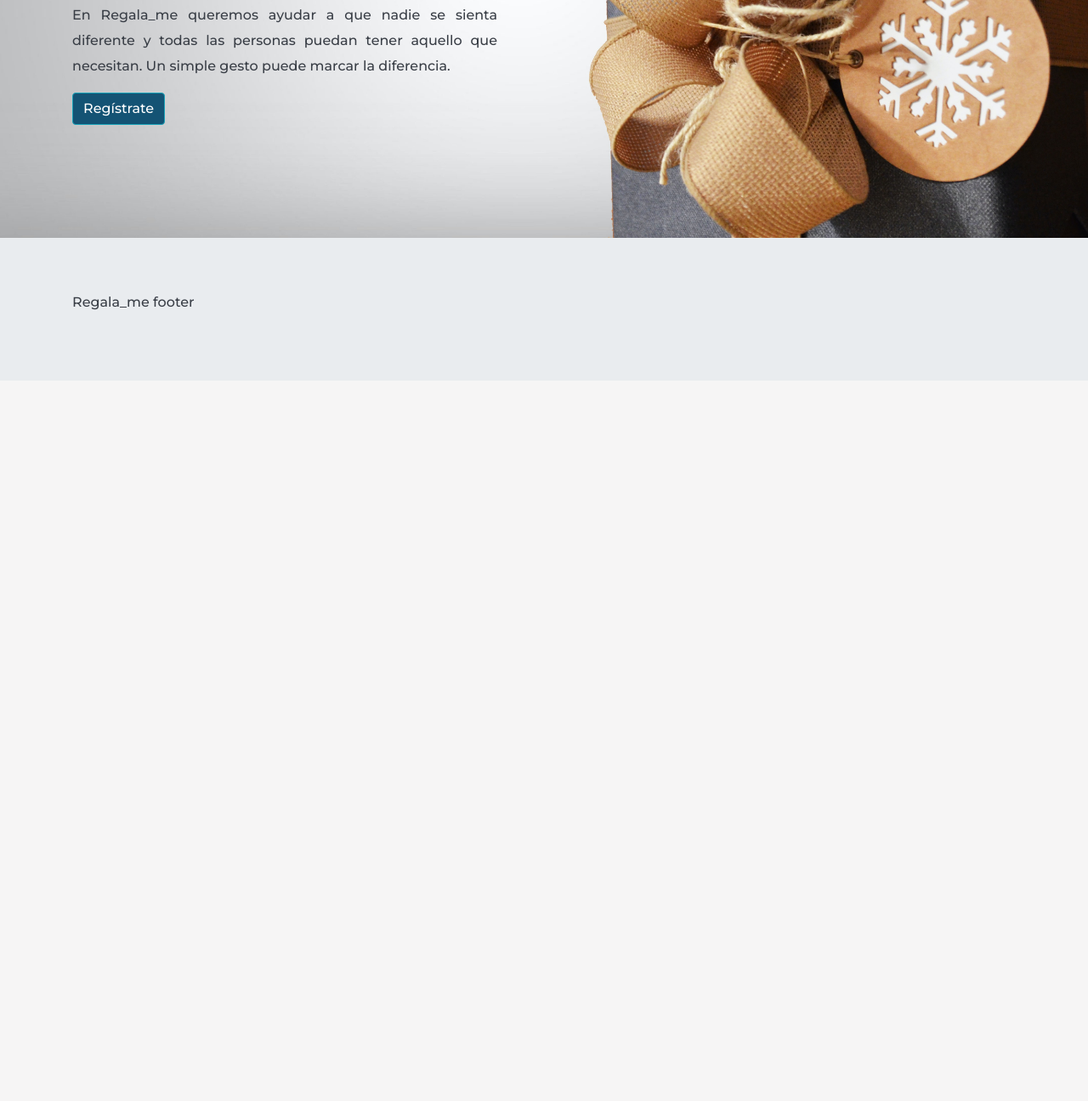
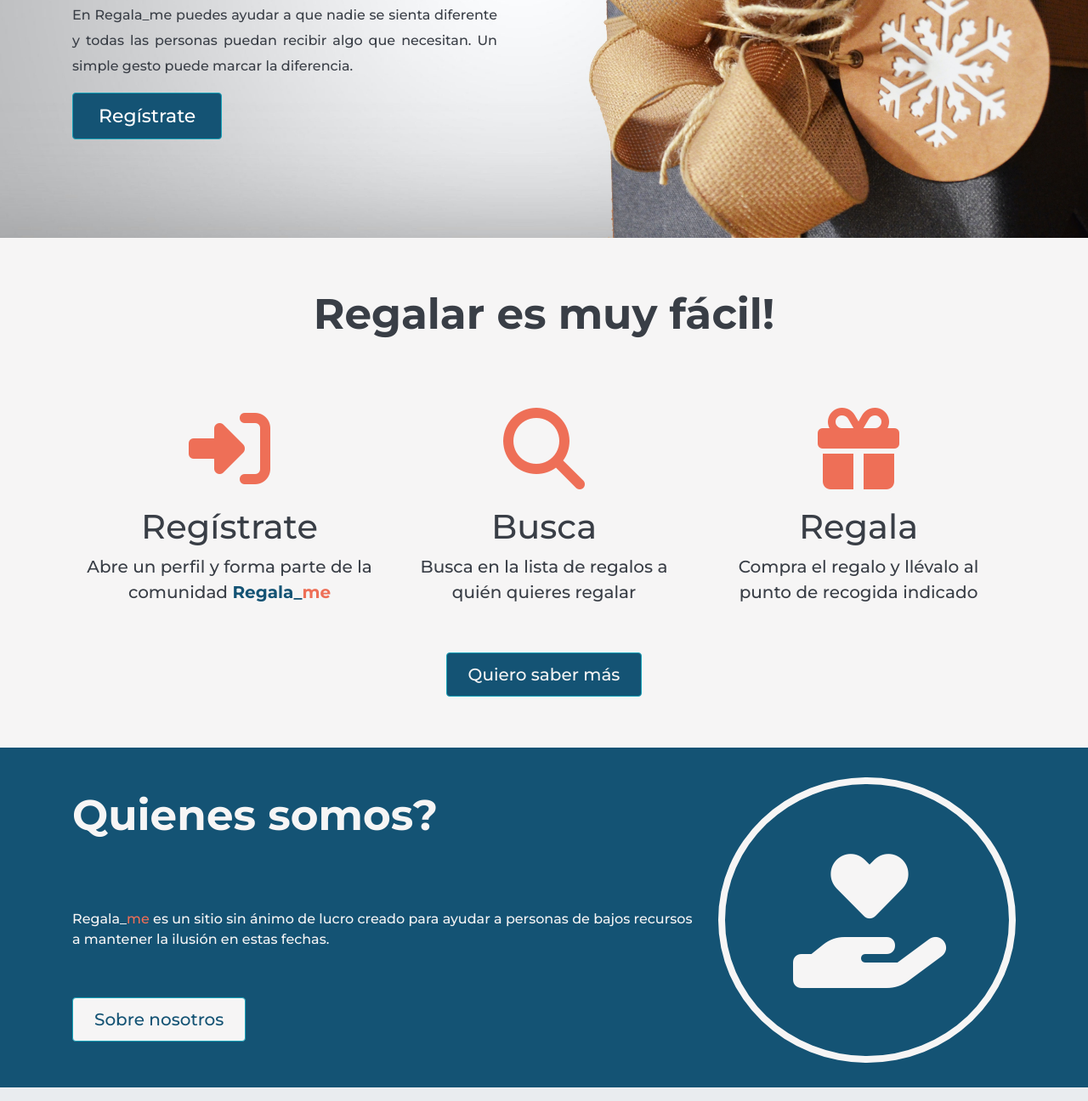
Before and after one commit to Ramon-ggf/gift-it-to-me, a React app in the folder client/: page / in a window 1280 px wide. Shown: the part 476-1772 px from the top of the page at 85% size. Before the commit the page ends 956 px from the top, so only its background shows below. Built offline with nearby package versions, Linux system fonts and the light colour scheme; no server answers; what google-maps-react, react-geocode would draw is missing.

Commit message:
home and css

```diff
--- a/client/src/components/App.js
+++ b/client/src/components/App.js
@@ -16,6 +16,7 @@ import UsersList from './pages/Users/Users-list'
 import HomePage from './pages/Homepage/Home'
 import Footer from './../components/Layout/Footer/Footer'
 import UserDetails from './pages/Users/User-details'
+import Info from './pages/Homepage/Info'
 
 import GeneralCenterForm from './pages/Centers/Center-form/General-center-form'
 
@@ -61,7 +62,8 @@ class App extends Component {
         <main>
           <Switch>
 
-            <Route path="/" exact render={() =>  <HomePage storeUser={this.setUser} user={this.state.loggedInUser} />} />
+            <Route path="/" exact render={() => <HomePage storeUser={this.setUser} user={this.state.loggedInUser} />} />
+            <Route path="/info" exact render={() => <Info storeUser={this.setUser} user={this.state.loggedInUser} />} />
 
             <Route path="/signup" render={props => (this.state.loggedInUser ? <Redirect to="/" /> : <GeneralProfileForm storeUser={this.setUser} user={ this.state.loggedInUser} {...props} /> )} />
             <Route path="/login" render={props => <LoginForm storeUser={this.setUser} {...props} />} />
--- a/client/src/components/Layout/Footer/Footer.js
+++ b/client/src/components/Layout/Footer/Footer.js
@@ -4,7 +4,7 @@ const Footer = () => {
     return (
         <div>
             <Jumbotron fluid>
-                <Container>
+                <Container style={{height: '50px'}}>
                     <p>Regala_me footer</p>
                 </Container>
             </Jumbotron>
--- a/client/src/components/pages/Centers/Center-details/Center-details.js
+++ b/client/src/components/pages/Centers/Center-details/Center-details.js
@@ -44,8 +44,9 @@ export default class CenterDetails extends Component {
             <>
                 { this.state.center ?
 
-                    <Container fluid>
-                        <h1>Detalles del Centro</h1>
+                    <Container style={{ padding: '50px' }} fluid>
+
+                        <h1 style={{ marginBottom: '50px' }}>Detalles del Centro</h1>
 
                         <Row>
                             <Col md={{ span: 4, offset: 4 }}>
--- a/client/src/components/pages/Centers/Center-form/General-center-form.js
+++ b/client/src/components/pages/Centers/Center-form/General-center-form.js
@@ -77,7 +77,8 @@ export default class GeneralCenterForm extends Component {
 
                 { this.props.user && this.props.user.role === 'ADMIN' ?
 
-                    <Container>
+                    <Container style={{ padding: '50px' }} fluid>
+
                         <Row>
                             <Col md={{ span: 6, offset: 3 }}>
 
--- a/client/src/components/pages/Homepage/Home.js
+++ b/client/src/components/pages/Homepage/Home.js
@@ -21,9 +21,9 @@ const HomePage = () => {
                                 </figure>
 
                                 <div className="main-info">
-                                    <h3>Mucha gente no tendrá regalos esta Navidad</h3>
-                                    <p>En Regala_me queremos ayudar a que nadie se sienta diferente y todas las personas puedan tener aquello que necesitan. Un simple gesto puede marcar la diferencia.</p>
-                                    <Link className="btn btn-info" to="/signup">Regístrate</Link>
+                                    <h3>Mucha gente no tendrá regalos estas Fiestas</h3>
+                                    <p>En Regala_me puedes ayudar a que nadie se sienta diferente y todas las personas puedan recibir algo que necesitan. Un simple gesto puede marcar la diferencia.</p>
+                                    <Link className="btn btn-info btn-registro" to="/signup">Regístrate</Link>
                                 </div>
                             </article>
 
@@ -31,6 +31,45 @@ const HomePage = () => {
                     </Row>
                 </Container>
             </section>
+            <section className="features">
+                <Container style={{padding: '30px'}}>
+                    <h2 className="feature-title2">Regalar es muy fácil!</h2>
+                    <Row>
+                        <Col md={4}>
+                            <div style={{textAlign: 'center'}}><i className="icon fas fa-sign-in-alt fa-6x"></i></div>
+                            <h3 className="feature-title3">Regístrate</h3>
+                            <p className="feature-text">Abre un perfil y forma parte de la comunidad <span style={{color: '#145374', fontWeight: '800'}}>Regala_</span><span style={{color: '#ee6f57', fontWeight: '800'}}>me</span></p>
+                        </Col>
+                        <Col md={4}>
+                            <div style={{textAlign: 'center'}}><i className="icon fas fa-search fa-6x"></i></div>
+                            <h3 className="feature-title3">Busca</h3>
+                            <p className="feature-text">Busca en la lista de regalos a quién quieres regalar</p>
+                        </Col>
+                        <Col md={4}>
+                            <div style={{textAlign: 'center'}}><i className="icon fas fa-gift fa-6x"></i></div>
+                            <h3 className="feature-title3">Regala</h3>
+                            <p className="feature-text">Compra el regalo y llévalo al punto de recogida indicado</p>
+                        </Col>
+                    </Row>
+                    <Link className="btn btn-info btn-more" to="/info">Quiero saber más</Link>
+                </Container>
+            </section>
+            <section className="about">
+                <Container>
+                    <Row>
+                        <Col md={8}>
+                            <h2 className="about-title">Quienes somos?</h2>
+                            <p><span style={{color: '#F6F5F5'}}>Regala_</span><span style={{color: '#ee6f57'}}>me</span> es un sitio sin ánimo de lucro creado para ayudar a personas de bajos recursos a mantener la ilusión en estas fechas.</p>
+                            <Link className="btn btn-info btn-about" to="/about">Sobre nosotros</Link>
+                        </Col>
+                        <Col md={4}>
+                            <div className="about-icon">
+                                <i class="fas fa-hand-holding-heart fa-10x" />
+                                </div>
+                        </Col>
+                    </Row>
+</Container>
+            </section>
         </>
     )
 }
--- a/client/src/components/pages/Homepage/Homepage.css
+++ b/client/src/components/pages/Homepage/Homepage.css
@@ -1,3 +1,4 @@
+
 .main-content {
 
     background-image: url('./Pictures/big-gift.jpg');
@@ -5,8 +6,6 @@
     background-size: cover;
     background-position: center;
     height: 700px;
-
-
 }
 
 .main-text {
@@ -14,11 +13,82 @@
 margin-top: 200px;
 text-align: justify;
 line-height: 30px;
-
 }
 
 .main-info {
+width: 500px
+}
 
-width: 500px
+.btn-registro {
+    padding: 10px 30px;
+    font-size: 22px;
+    font-weight: 400;
+}
 
+.features {
+    background-color: #F6F5F5;
+    height: 600px;
+    text-align: center;
+    }
+
+.features col {
+    text-align: center;
 }
+
+.icon {
+    color: #ee6f57;
+    margin-bottom: 20px;
+    display: block;
+
+       }
+
+.feature-title2 {
+    margin: 30px 0 80px;
+    font-weight: 700;
+    font-size: 50px;
+}
+
+.feature-title3 {
+    font-weight: 500;
+    font-size: 40px;
+}
+
+.feature-text {
+   font-size: 20px;
+}
+
+.btn-more {
+   color: #F6F5F5;
+   background-color: #145374;
+   margin-top: 40px;
+   padding: 10px 25px;
+   font-size: 20px;
+}
+
+.about {
+    background-color: #145374;
+    height: 400px;
+    color: #F6F5F5;
+}
+
+.about-title{
+    margin: 50px 0 80px;
+    font-weight: 700;
+    font-size: 50px;
+  }
+
+.btn-about {
+   background-color: #F6F5F5;
+   color: #145374;
+   margin-top: 40px;
+   padding: 10px 25px;
+   font-size: 20px;
+}
+
+.about-icon {
+   border-radius: 50%;
+   border: 8px solid #F6F5F5;
+   padding: 80px;
+   text-align: center;
+   margin-top: 35px;
+}
--- /dev/null
+++ b/client/src/components/pages/Homepage/Info.js
@@ -0,0 +1,30 @@
+import { Container, Row, Col } from 'react-bootstrap'
+
+const InfoPage = () => {
+
+    return (
+        <div className="info">
+            <Container>
+            <h1>Cómo funciona?</h1>
+            <h3>Soñadores</h3>
+            <p>En nuestra página pueden inscribirse niños y ancianos de escasos recursos que mantienen viva la ilusión de estas fiestas.
+            Una vez regtistrado un perfil pueden ir a la sección "Regalos" y crear un nuevo regalo con sus datos, una descripción y una fotografía.
+             </p>
+            <h3>Donantes</h3>
+            <p>Los donantes son los "regaladores" oficiales registrados en nuestra página. Pueden elegir una o varias peticines de la lista de regalos que piden nuestros Soñadores.
+             </p>
+            <h3>Los regalos</h3>
+            <p>Los donantes pueden comprar el regalo pedido por el niño o anciano, siempre dentro de un importe de 25€ a 35€. Una vez entregado, puede dalre al botón de Enviado en su perfil personal.</p>
+            <p>Si el soñador pide algo que supera el importe se puede comprar un juguete acorde al sexo y edad del niño. Si pide ropa, se puede incluir el ticket regalo.</p>
+            <h3>¿Por qué no puedo entregar los regalos personalmente?</h3>
+            <p>La idea de nuestra web es que los soñadores puedan mantener la ilusión. Es un regalo anónimo, vosotros pensáis en el niño/niña, y ellos saben que existe alguien que ha pensado en ellos y le envía un regalo especial.
+              </p>
+            <h3>Entrega de los regalos</h3>
+            <p>Cada soñador elige, al momento de crear su petición, el centro de entrega en el que prefiere recibir su regalo y dónde los donantes lo dejarán para su entrega.
+              </p>
+            </Container>
+        </div>
+    )
+}
+
+export default InfoPage
--- a/client/src/components/pages/Petitions/Petition-form/General-petition-form.js
+++ b/client/src/components/pages/Petitions/Petition-form/General-petition-form.js
@@ -100,7 +100,7 @@ export default class GeneralPetitionForm extends Component {
 
                         this.state.petition.owner._id === this.props.user._id || this.props.user.role === 'ADMIN' ?
 
-                            <Container>
+                            <Container style={{ padding: '50px' }} fluid>
                                 <Row>
                                     <Col md={{ span: 6, offset: 3 }}>
 
--- a/client/src/components/pages/Petitions/Petitions-list/Petitions-list.js
+++ b/client/src/components/pages/Petitions/Petitions-list/Petitions-list.js
@@ -71,9 +71,9 @@ export default class PetitionsList extends Component {
         return (
             <>
 
-                <Container>
+                <Container style={{padding: '50px'}} fluid>
 
-                    <h1>Lista de wishes</h1>
+                    <h1 style={{ marginBottom: '50px' }}>Lista de regalos</h1>
 
                     <Row>
 
--- a/client/src/components/pages/Profiles/Profile-form/General-profile-form.js
+++ b/client/src/components/pages/Profiles/Profile-form/General-profile-form.js
@@ -93,7 +93,8 @@ export default class GeneralUserForm extends Component {
 
             <div>
 
-                <Container style={{marginTop: "50px", marginBottom: "50px"}}>
+                <Container style={{ marginTop: "50px", marginBottom: "50px" }}>
+
                     <Row>
                         <Col md={{ span: 6, offset: 3 }}>
                             <ProfileForm adminUser={this.props.user} loggedUser={this.state.user} create={this.onSubmitCreate} edit={this.onSubmitEdit} path={this.props.match.path} />
--- a/client/src/components/pages/Profiles/Profile-page/Profile-page.js
+++ b/client/src/components/pages/Profiles/Profile-page/Profile-page.js
@@ -12,7 +12,7 @@ const Profile = ({user}) => {
             {
                 user ?
 
-                    <Container>
+                    <Container style={{ padding: '50px' }} fluid>
 
                         <div className='welcome'>
                             <h1>Bienvenid@, {user.name}</h1>
--- a/client/src/components/pages/Users/Users-list.js
+++ b/client/src/components/pages/Users/Users-list.js
@@ -35,8 +35,10 @@ export default class UsersList extends Component {
         return (
             <>
                 { this.props.user && this.props.user.role === 'ADMIN' &&
-                    <Container>
-                        <h1>Lista de usuarios</h1>
+                    <Container style={{ padding: '50px' }} fluid>
+
+                    <h1 style={{ marginBottom: '50px' }}>Lista de usuarios</h1>
+
                         <Row>
                         <Col md={4}>
 
--- a/client/src/service/auth.service.js
+++ b/client/src/service/auth.service.js
@@ -5,7 +5,7 @@ export default class AuthService {
     constructor() {
 
         this.apiHandler = axios.create({
-            baseURL: `${process.env.REACT_APP_API_URL}/auth`,
+            baseURL: 'http://localhost:5000/api/auth',
             withCredentials: true
         })
 
```
Also changed, not shown: client/public/index.html (+1 -0 lines), client/src/components/pages/Centers/Center-list/Centers-list.js (+4 -4 lines), client/src/components/pages/Petitions/Petition-details/Petition-details.js (+5 -2 lines), client/src/components/pages/Users/User-details.js (+5 -2 lines), client/src/components/pages/Homepage/About.js (added).
